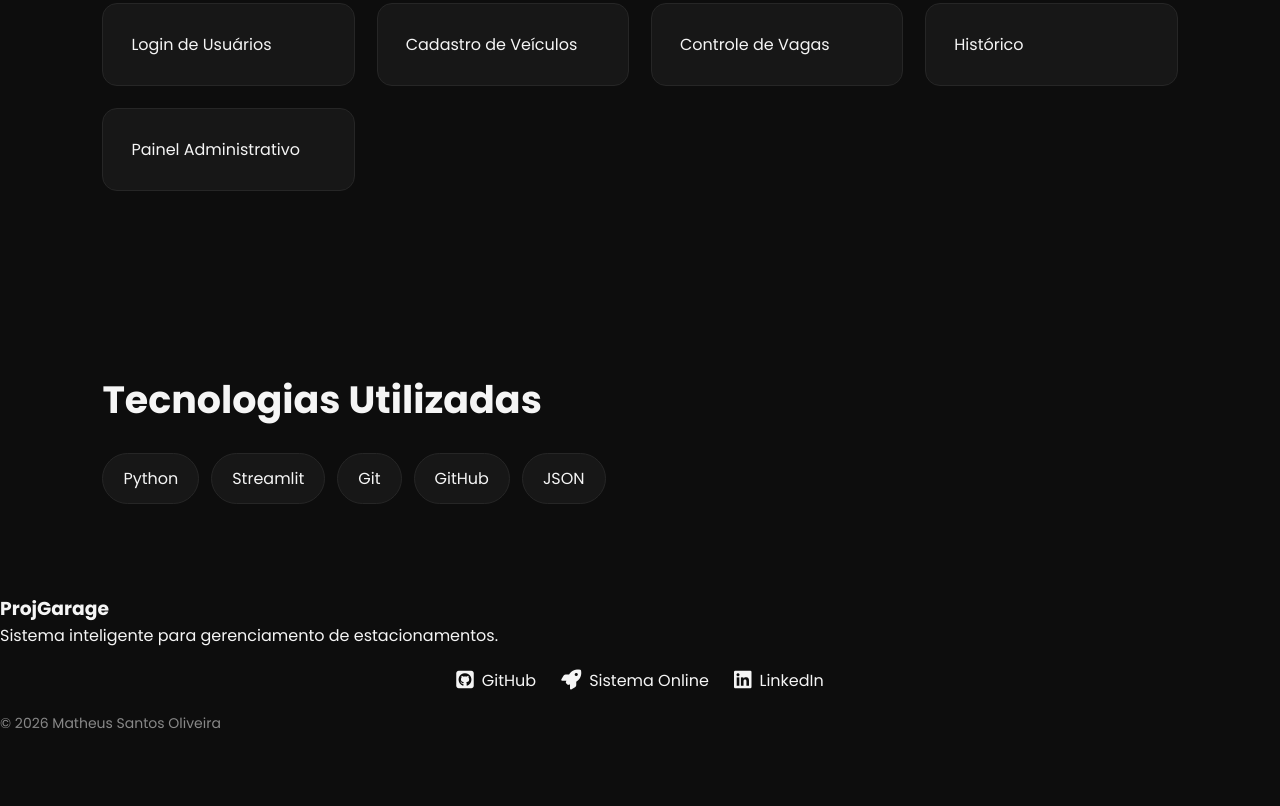
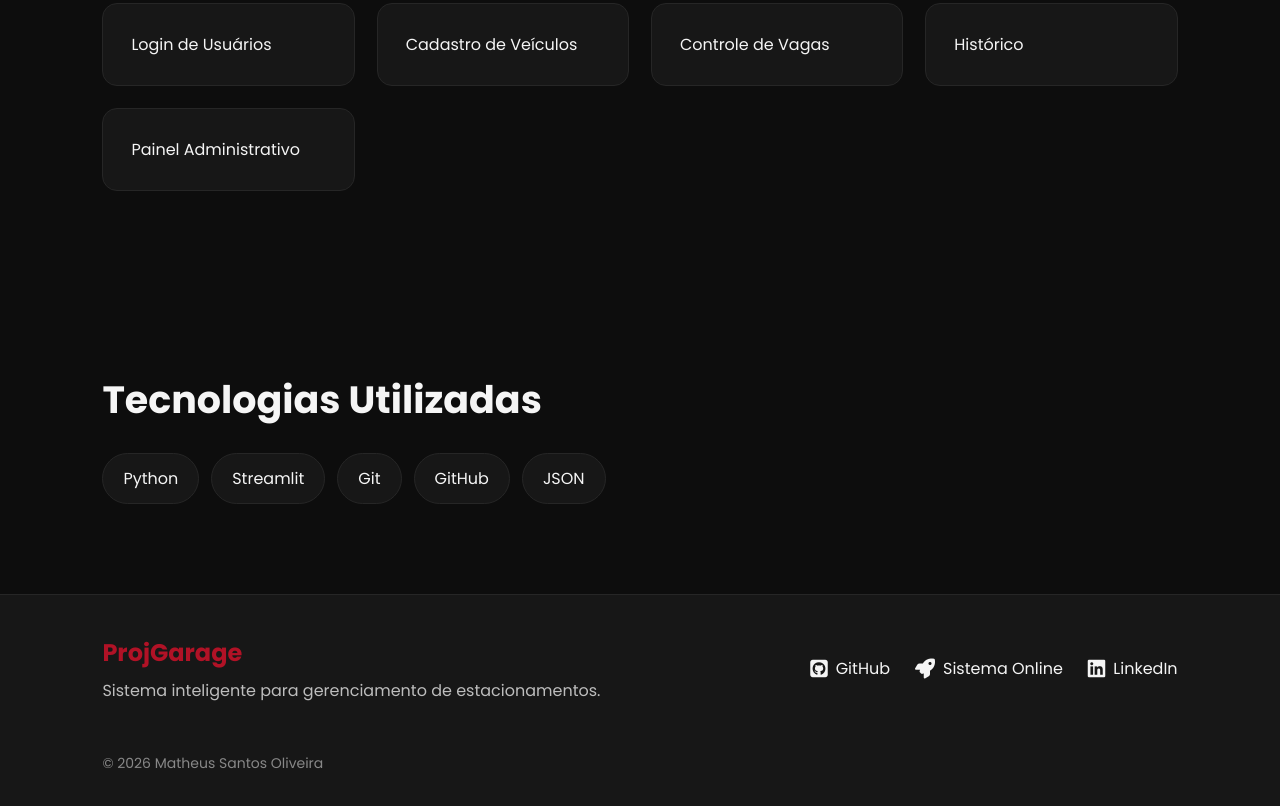
Before and after one commit to Matheusoli2609/ProjGarage_Web, a plain HTML site: page index.html in a window 1280 px wide. Shown: the part 1294-2100 px from the top of the page. Before the commit the page ends 2028 px from the top, so only its background shows below. Drawn offline with Linux system fonts and the light colour scheme.

Commit message:
Melhorando footer e seção de contato

```diff
--- a/css/style.css
+++ b/css/style.css
@@ -40,6 +40,11 @@ header {
     font-size: 28px;
     font-weight: 700;
     color: #b11226;
+    text-decoration: none;
+    cursor: pointer;
+    display: flex;
+    align-items: center;
+    gap: 10px;
 }
 
 nav {
@@ -151,6 +156,7 @@ section p {
     border-radius: 15px;
     border: 1px solid #262626;
     transition: 0.3s;
+    cursor: default;
 }
 
 .card:hover {
@@ -167,6 +173,7 @@ ul {
     flex-wrap: wrap;
     gap: 12px;
     margin-top: 20px;
+    cursor: default;
 }
 
 li {
@@ -174,13 +181,51 @@ li {
     border: 1px solid #262626;
     padding: 12px 20px;
     border-radius: 30px;
+    transition: 0.3s;
+}
+
+li:hover {
+    transform: translateY(-8px);
+    border-color: #b11226;
+    box-shadow: 0 0 20px rgba(177, 18, 38, 0.25);
+}
+
+.contato {
+    background: #171717;
+    padding: 40px 8%;
+    border-top: 1px solid #262626;
+
+    display: flex;
+    justify-content: space-between;
+    align-items: center;
+    flex-wrap: wrap;
+
+    gap: 30px;
+}
+
+
+.footer-title {
+    display: flex;
+    flex-direction: column;
+    align-items: flex-start;
+}
+
+.footer-title h3 {
+    color: #b11226;
+    font-size: 24px;
+    margin-bottom: 8px;
+}
+
+.footer-title p {
+    color: #bdbdbd;
 }
 
 .footer-links {
+    display: flex;
+    gap: 25px;
     margin: 20px 0;
-
     display: flex;
-    justify-content: center;
+    justify-content: right;
     gap: 25px;
 }
 
--- a/index.html
+++ b/index.html
@@ -13,10 +13,12 @@
 </head>
 
 <body>
+    <div id="topo"></div>
     <header>
-        <div class="logo">
+        <a href="#topo" class="logo">
+            <i class="fa-solid fa-square-parking"></i>
             ProjGarage
-        </div>
+        </a>
 
         <nav>
             <a href="#sobre">
@@ -46,8 +48,8 @@
         </p>
 
         <div class="buttons">
-            <a href="#https://projgarage.streamli.app" target="_blank" class="btn-primary">Acessar Sistema</a>
-            <a href="#https://github.com/Matheusoli2609/Proj_Garage" class="btn-secondary">GitHub</a>
+            <a href="https://projgarage.streamlit.app" target="_blank" class="btn-primary">Acessar Sistema</a>
+            <a href="https://github.com/Matheusoli2609/Proj_Garage" class="btn-secondary">GitHub</a>
         </div>
 
     </section>
@@ -110,13 +112,15 @@
 
     </section>
 
-    <footer id="contato">
+    <footer id="contato" class="contato">
 
-        <h3>ProjGarage</h3>
+        <div class="footer-title">
+            <h3>ProjGarage</h3>
 
-        <p>
-            Sistema inteligente para gerenciamento de estacionamentos.
-        </p>
+            <p>
+                Sistema inteligente para gerenciamento de estacionamentos.
+            </p>
+        </div>
 
         <div class="footer-links">
 
```
